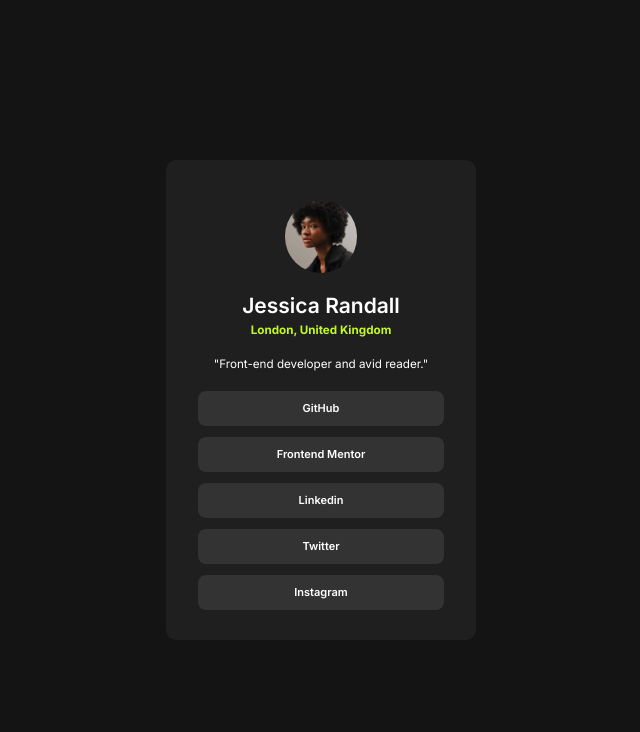
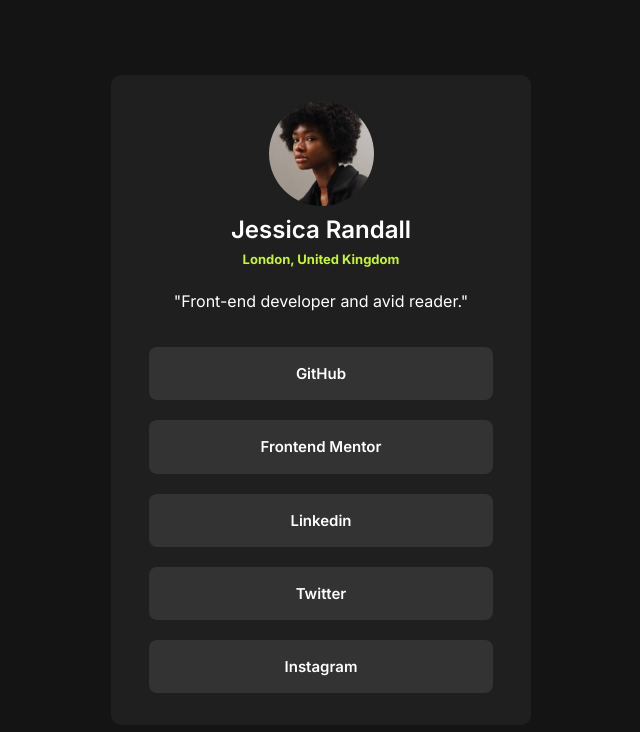
Before and after one commit to Kraiimen/Social_links_profile, a plain HTML site: page index.html in a window 1280 px wide. Shown: the whole page, without its empty margins (319-959 px from the left). Drawn offline with Linux system fonts and the light colour scheme.

Commit message:
Size adjustment

```diff
--- a/index.html
+++ b/index.html
@@ -9,19 +9,21 @@
     <title>Card</title>
 </head>
 <body>
+    <div class="container">
         <div class="card-container">
 
-        <section class="profile">
+            <section class="profile-container">
                 <img src="assets\images\avatar-jessica.jpeg" alt="profile pic" class="profile-pic">
 
+                <div class="name-location-container">
                     <h2 class="name">Jessica Randall</h2>
-
                     <h3 class="location">London, United Kingdom</h3>
+                </div>
 
                 <p class="description">"Front-end developer and avid reader."</p>
             </section>
 
-        <section class="socials">
+            <section class="socials-container">
                 <a href="" class="github">GitHub</a>
                 <a href="" class="frontend-mentor">Frontend Mentor</a>
                 <a href="" class="linkedin">Linkedin</a>
@@ -30,5 +32,6 @@
             </section>
 
         </div>
+    </div>
 </body>
 </html>
--- a/src/style.css
+++ b/src/style.css
@@ -1,72 +1,72 @@
 @import url('https://fonts.googleapis.com/css2?family=Inter:ital,opsz,wght@0,14..32,100..900;1,14..32,100..900&display=swap');
+
+html{
+    box-sizing: border-box;
+}
+
+*, *:before, *::after{
+    box-sizing: border-box;
+}
 
 *{
     margin: 0;
     padding: 0;
-    box-sizing: border-box;
 }
 
 body{
     background-color: hsl(0, 0%, 8%);
     font-family: "Inter", sans-serif;
-
     height: 100vh;
 
     display: flex;
     justify-content: center;
     align-items: center;
-
-    font-size: 14px;
 }
 
 .card-container{
     background-color: hsl(0, 0%, 12%);
-    max-width: 310px;
-    height: 480px;
+    width: 420px;
+    height: 650px;
 
     border-radius: 10px;
     display: flex;
     flex-direction: column;
-    flex: 1 1 100%;
-
-    padding: 30px 10px;
+    padding-top: 22px;
 }
 
 /* TOP CARD SECTION */
-.profile{
+.profile-container{
     display: flex;
     flex-direction: column;
-    align-items: center;
+    flex: 0.8;
 
-    flex:1;
-    margin-bottom: 10px;
+    height: 100%;
+    justify-content: space-around;
+
+    text-align: center;
 }
 
-.profile .profile-pic{
+.profile-pic{
     border-radius: 50%;
     width: 25%;
-    margin: 10px;
+    align-self: center;
 }
 
-.profile .name{
+.name{
     color: hsl(0, 0%, 100%);
     font-weight: 600;
-    margin-top: 10px;
+    margin-bottom: 7px;
 }
 
-.profile .location{
+.location{
     color: hsl(75, 94%, 57%);
-    margin-top: 5px;
-    font-size: smaller;
+    font-size: small;
 }
 
-.profile .description{
+.description{
     color: hsl(0, 0%, 100%);
-
+    margin-top: 15px;
     font-weight: 400;
-    font-size: smaller;
-
-    margin-top: 20px;
 }
 
 /* BOTTOM CARD SECTION */
@@ -75,38 +75,71 @@ a{
     color: hsl(0, 0%, 100%);
     font-weight: 600;
     text-decoration: none;
-    font-size: 11px;
+
 }
 
-.socials{
+.socials-container {
     display: flex;
     flex-direction: column;
+    align-items: center;
+    align-self: center;
+    justify-content: center;
 
     text-align: center;
-    align-items: center;
-    justify-content: space-between;
+    font-size: 15px;
 
-    flex:1.15;
+    flex: 1.5;
+    gap: 20px;
 
     height: 100%;
+    width: 100%;
 }
 
-.socials > *{
+.socials-container > *{
     background-color: hsl(0, 0%, 20%);
 
     display: flex;
-    justify-content: space-around;
+    justify-content: center;
     align-items: center;
 
-    width: 85%;
-    height: 16%;
+    width: 82%;
+    height: 13%;
 
     border-radius: 8px;
 }
 
-.socials a:hover{
+.socials-container a:hover{
     background-color: hsl(75, 94%, 57%);
     color: hsl(0, 0%, 8%);
     transform: scale(1.07);
     transition: 0.6s;
 }
+
+
+
+@media screen and (max-width: 480px) {
+    .card-container{
+        width: 380px;
+        height: 610px;
+    }
+
+    .socials-container a:hover{
+        transform: none;
+    }
+}
+
+@media screen and (max-width: 400px) {
+    .card-container{
+        width: 350px;
+        height: 580px;
+        font-size: small;
+    }
+
+    .socials-container {
+        gap: 15px;
+    }
+
+    .socials-container a:hover{
+        transform: none;
+    }
+}
```
Lines whose indentation alone changed are shown as unchanged.
